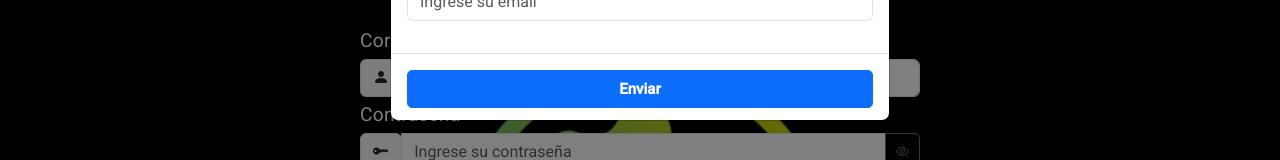
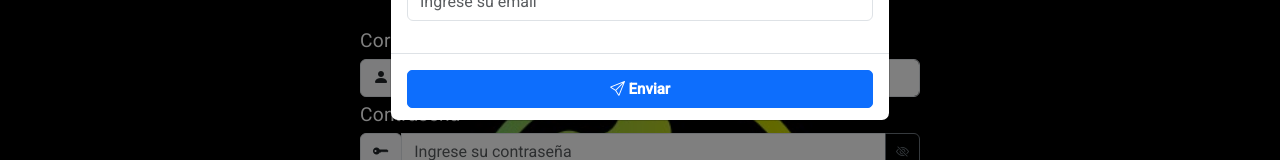
Before and after one commit to PJMonticoli/angular-supabase, an Angular app in the folder helphubapp/: page /user-login in a window 1280 px wide. Both pictures are taken after a click on the button "¿Olvidaste tu contraseña?". Shown: the part 171-331 px from the top of the page. Built offline with nearby package versions, Linux system fonts and the light colour scheme.

Commit message:
agrego icono boton enviar recuperar password

```diff
--- a/helphubapp/src/app/components/users/login/login.component.html
+++ b/helphubapp/src/app/components/users/login/login.component.html
@@ -93,7 +93,7 @@
                               </form>
                             </div>
                             <div class="modal-footer">
-                              <button type="button" class="btn btn-primary btn-block btn-large  fw-semibold" (click)="recuperarPassword()">Enviar</button>
+                              <button type="button" class="btn btn-primary btn-block btn-large fw-semibold bi bi-send" (click)="recuperarPassword()"> Enviar</button>
                             </div>
                           </div>
                         </div>
```
